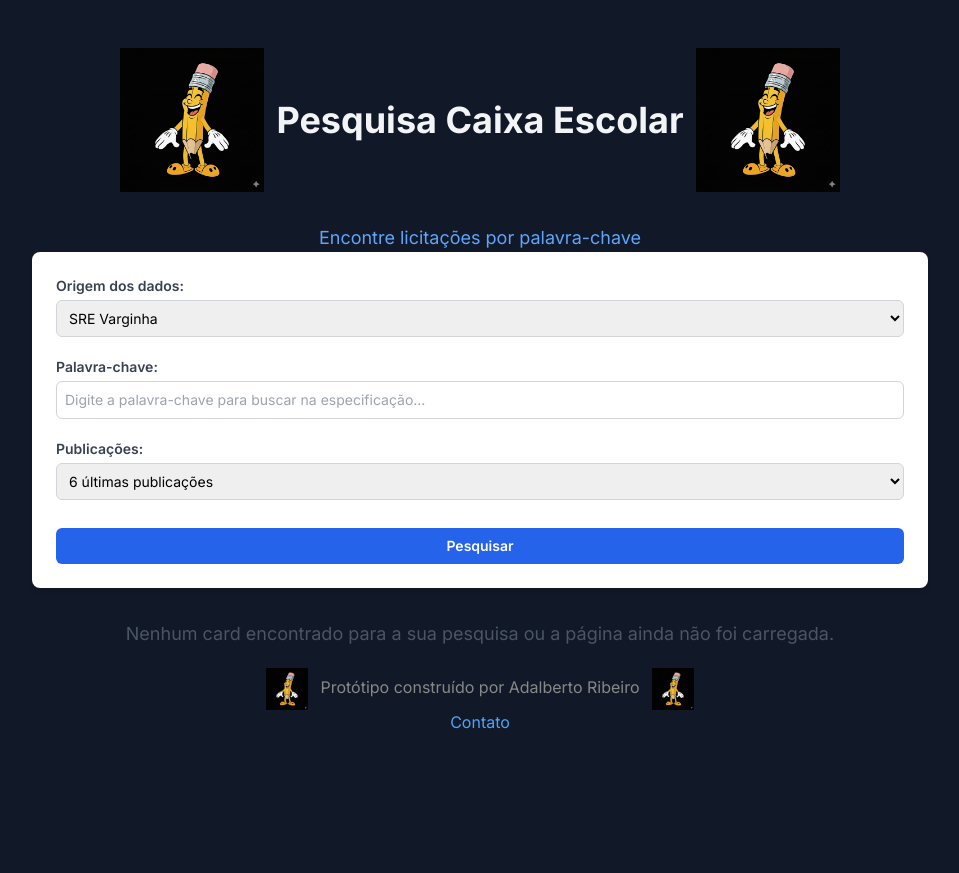
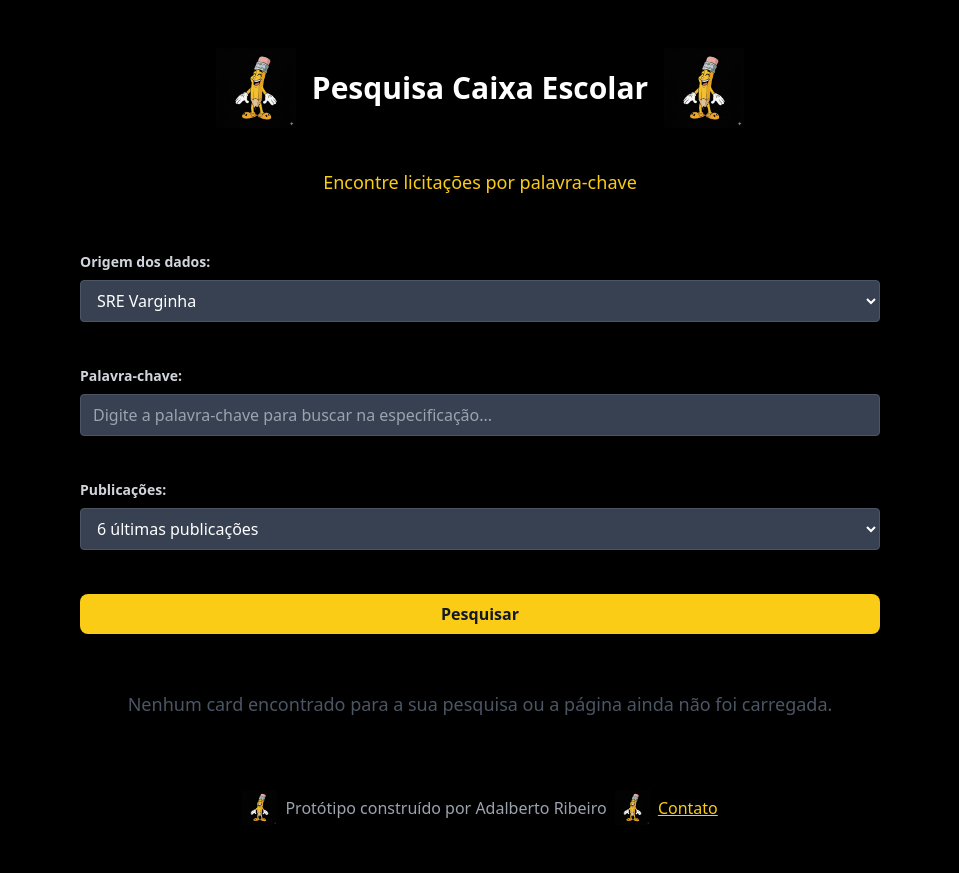
Before and after one commit to Beto1821/app_pesquisa_licitacoes, a Flask app: page / in a window 1280 px wide. Shown: the whole page, without its empty margins (160-1119 px from the left). Before the commit the page ends 729 px from the top, so only its background shows below. Run offline with Flask 3, Linux system fonts and the light colour scheme; some libraries are stand-ins or nearby versions.

Commit message:
change Css

```diff
--- a/templates/index.html
+++ b/templates/index.html
@@ -82,7 +82,8 @@
             font-style: italic;
         }
         .search-form {
-            background-color: #ffffff;
+            /* background-color: #ffffff; */
+            background-color: transparent;
             padding: 1.5rem;
             border-radius: 0.5rem;
             box-shadow: 0 4px 6px -1px rgba(0, 0, 0, 0.1);
@@ -122,7 +123,7 @@
         }
     </style>
 </head>
-<body class="dark bg-gray-900 p-4 sm:p-8">
+<body class="bg-black text-white font-sans antialiased p-4 sm:p-8">
     <!-- Modal de processamento para SRE Itajubá -->
     <div id="itajuba-modal" style="display:none; position:fixed; z-index:9999; top:0; left:0; width:100vw; height:100vh; background:rgba(30,41,59,0.85); align-items:center; justify-content:center;">
         <div style="background:#fff; color:#222; padding:2rem 2.5rem; border-radius:1rem; box-shadow:0 8px 32px rgba(0,0,0,0.25); font-size:1.3rem; font-weight:600; text-align:center;">
@@ -132,38 +133,40 @@
         </div>
     </div>
     <div class="max-w-4xl mx-auto">
-        <h1 class="text-3xl sm:text-4xl font-extrabold text-center text-gray-100 mb-8 mt-4 flex items-center justify-center gap-3">
-            <img src="/static/lapis.png" alt="Lápis" style="height:4em; width:auto; display:inline; vertical-align:middle;"/>
-            <span>Pesquisa Caixa Escolar</span>
-            <img src="/static/lapis.png" alt="Lápis" style="height:4em; width:auto; display:inline; vertical-align:middle;"/>
-        </h1>
-        <span class="block text-lg text-blue-400 mt-2 text-center">Encontre licitações por palavra-chave</span>
+        <header class="bg-black py-4 px-6 flex justify-center items-center">
+            <img src="/static/lapis.png" alt="Lápis" style="height:5em; width:auto; display:inline; vertical-align:middle;"/>
+            <h1 class="text-3xl font-bold text-white mx-4">Pesquisa Caixa Escolar</h1>
+            <img src="/static/lapis.png" alt="Lápis" style="height:5em; width:auto; display:inline; vertical-align:middle;"/>
+        </header>
+        <div class="max-w-4xl mx-auto">
+            <span class="block text-lg text-yellow-400 mt-6 mb-2 text-center">Encontre licitações por palavra-chave</span>
         <div class="search-form">
+        <section class="bg-black p-6 rounded-lg shadow-lg mb-8">
                 <form method="POST" action="{{ url_for(site_select or 'varginha') }}" class="flex flex-col gap-3 items-stretch">
-                <div class="flex flex-col mb-2">
-                    <label for="site_select" class="text-sm font-semibold text-gray-700 dark:text-gray-200 mb-1">Origem dos dados:</label>
-                    <select id="site_select" name="site_select" class="p-2 text-sm border border-gray-300 rounded-md dark:bg-gray-800 dark:text-gray-100">
+                    <div class="mb-4">
+                        <label for="site_select" class="block text-gray-300 text-sm font-bold mb-2">Origem dos dados:</label>
+                        <select id="site_select" name="site_select" class="block w-full bg-gray-700 text-white border border-gray-600 rounded py-2 px-3 mb-4 focus:outline-none focus:border-yellow-400">
                             <option value="varginha" {% if site_select == 'varginha' %}selected{% endif %}>SRE Varginha</option>
                             <option value="pocoscaldas" {% if site_select == 'pocoscaldas' %}selected{% endif %}>SRE Poços de Caldas</option>
                             <option value="itajuba" {% if site_select == 'itajuba' %}selected{% endif %}>SRE Itajubá</option>
                             <option value="pousoalegre" {% if site_select == 'pousoalegre' %}selected{% endif %}>SRE Pouso Alegre</option>
                         </select>
                     </div>
-                <div class="flex flex-col mb-2">
-                    <label for="search_query" class="text-sm font-semibold text-gray-700 dark:text-gray-200 mb-1">Palavra-chave:</label>
+                    <div class="mb-4">
+                        <label for="search_query" class="block text-gray-300 text-sm font-bold mb-2">Palavra-chave:</label>
                         <input
                             type="text"
                             name="search_query"
                             id="search_query"
                             placeholder="Digite a palavra-chave para buscar na especificação..."
                             value="{{ search_query }}"
-                        class="p-2 text-sm border border-gray-300 rounded-md focus:outline-none focus:ring-2 focus:ring-blue-500 dark:bg-gray-800 dark:text-gray-100"
+                            class="block w-full bg-gray-700 text-white border border-gray-600 rounded py-2 px-3 mb-4 focus:outline-none focus:border-yellow-400"
                         />
                     </div>
-                <div class="flex flex-col mb-2" id="publicacoes-div">
+                    <div class="mb-4" id="publicacoes-div">
         {% if max_pages is defined %}
-                        <label for="max_pages" class="text-sm font-semibold text-gray-700 dark:text-gray-200 mb-1">Publicações:</label>
-                        <select name="max_pages" id="max_pages" class="p-2 text-sm border border-gray-300 rounded-md focus:outline-none focus:ring-2 focus:ring-blue-500 dark:bg-gray-800 dark:text-gray-100">
+                            <label for="max_pages" class="block text-gray-300 text-sm font-bold mb-2">Publicações:</label>
+                            <select name="max_pages" id="max_pages" class="block w-full bg-gray-700 text-white border border-gray-600 rounded py-2 px-3 mb-4 focus:outline-none focus:border-yellow-400">
                                 {% for i in range(1, 11) %}
                                     {% set label = i * 6 %}
                                     <option value="{{ i }}" {% if max_pages|int == i %}selected{% endif %}>{{ label }} últimas publicações</option>
@@ -173,12 +176,12 @@
                     </div>
                     <button
                         type="submit"
-                    class="mt-2 px-4 py-2 text-sm bg-blue-600 text-white font-semibold rounded-md hover:bg-blue-700 focus:outline-none focus:ring-2 focus:ring-blue-500 focus:ring-offset-2 transition duration-300 ease-in-out dark:bg-blue-800"
+                        class="bg-yellow-400 hover:bg-yellow-500 text-gray-900 font-bold py-2 px-4 rounded-lg w-full"
                     >
                         Pesquisar
                     </button>
                 </form>
-        </div>
+            </section>
 
         {% if cards %}
             <h2 class="text-2xl font-bold text-gray-800 dark:text-gray-100 mb-6 text-center">
@@ -198,14 +201,14 @@
             </h2>
             <div class="card-grid">
                     {% for card in cards %}
-                    <div class="card-wrapper">
+                        <div class="bg-gray-900 p-6 rounded-lg shadow-lg mb-4">
                             {{ card.full_html_content | safe }}
                             {% if site_select == 'pocoscaldas' and card.leia_mais_link %}
                                 {% set link = card.leia_mais_link %}
                                 {% if link.startswith('/') %}
-                                <a href="https://srepocoscaldas.educacao.mg.gov.br{{ link }}" target="_blank" class="text-blue-600 underline">Leia mais</a>
+                                    <a href="https://srepocoscaldas.educacao.mg.gov.br{{ link }}" target="_blank" class="text-yellow-400 underline">Leia mais</a>
                                 {% else %}
-                                <a href="{{ link }}" target="_blank" class="text-blue-600 underline">Leia mais</a>
+                                    <a href="{{ link }}" target="_blank" class="text-yellow-400 underline">Leia mais</a>
                                 {% endif %}
                             {% endif %}
                         </div>
@@ -216,11 +219,12 @@
         {% endif %}
     </div>
     <footer style="text-align: center; margin-top: 20px; color: #888;">
-        <img src="/static/lapis.png" alt="Lápis" style="height:2.6em; width:auto; display:inline; vertical-align:middle; margin-right:0.5em;"/>
-        Protótipo construído por Adalberto Ribeiro
-        <img src="/static/lapis.png" alt="Lápis" style="height:2.6em; width:auto; display:inline; vertical-align:middle; margin-left:0.5em;"/>
+        <footer class="bg-black py-4 px-6 flex justify-center items-center mt-8 text-gray-400">
+            <img src="/static/lapis.png" alt="Lápis" style="height:2.2em; width:auto; display:inline; vertical-align:middle; margin-right:0.5em;"/>
+            <span>Protótipo construído por Adalberto Ribeiro</span>
+            <img src="/static/lapis.png" alt="Lápis" style="height:2.2em; width:auto; display:inline; vertical-align:middle; margin-left:0.5em;"/>
             <br>
-        <a href="https://www.linkedin.com/in/adalberto-ramos-ribeiro-344092107/" target="_blank" style="color:#4fa3f7">Contato</a>
+            <a href="https://www.linkedin.com/in/adalberto-ramos-ribeiro-344092107/" target="_blank" class="text-yellow-400 underline ml-2">Contato</a>
         </footer>
 </body>
 </html>
```
Lines whose indentation alone changed are shown as unchanged.
